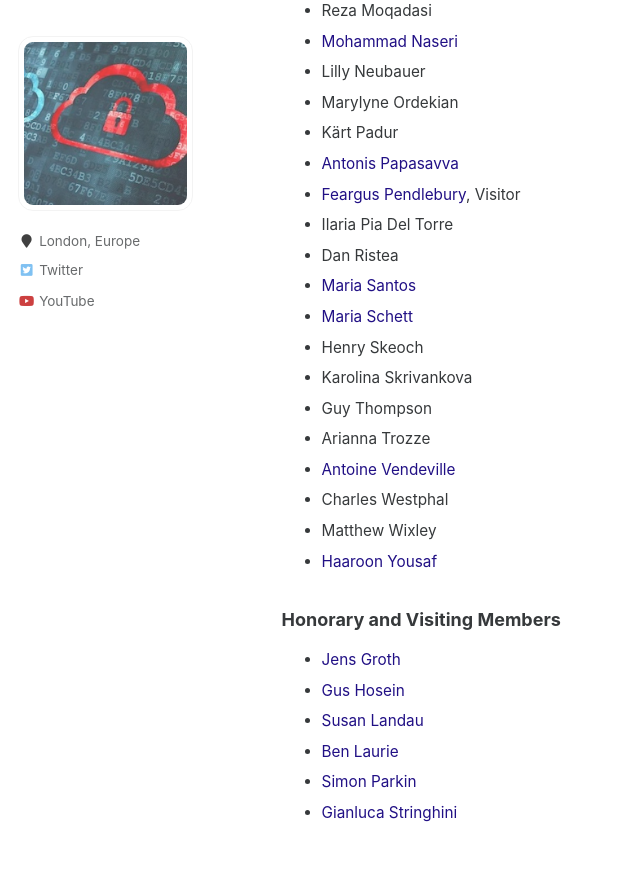
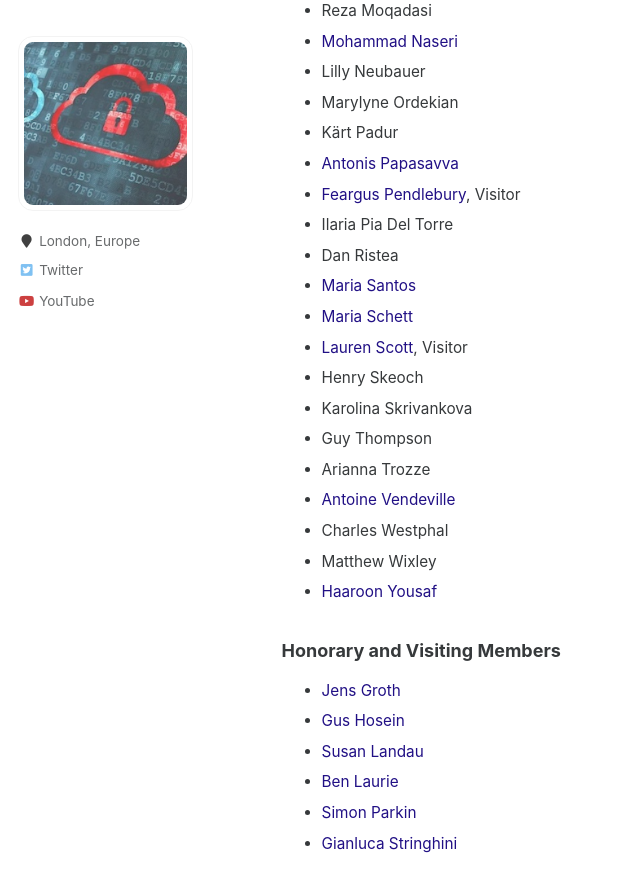
Before and after one commit to uclisec/uclisec.github.io, a Jekyll site: the page built from _pages/people.md, in a window 1280 px wide and 900 px high, scrolled down 3837 px. Shown: the top 892 px of the window, without its empty margins (0-640 px from the left). Built offline with Jekyll 4.4.1, drawn with Linux system fonts in a browser that asks for light colours; before the commit the page ends 4707 px from its top, so only the background shows below that.

Commit message:
Add Lauren Scott to PhD students

```diff
--- a/_pages/people.md
+++ b/_pages/people.md
@@ -153,6 +153,7 @@ Research Fellow</p>
 - Dan Ristea
 - [Maria Santos](https://mariascrs.github.io/)
 - [Maria Schett](http://www.maria-a-schett.net/)
+- [Lauren Scott](https://laurenscott.dev/), Visitor
 - Henry Skeoch
 - Karolina Skrivankova
 - Guy Thompson
```
